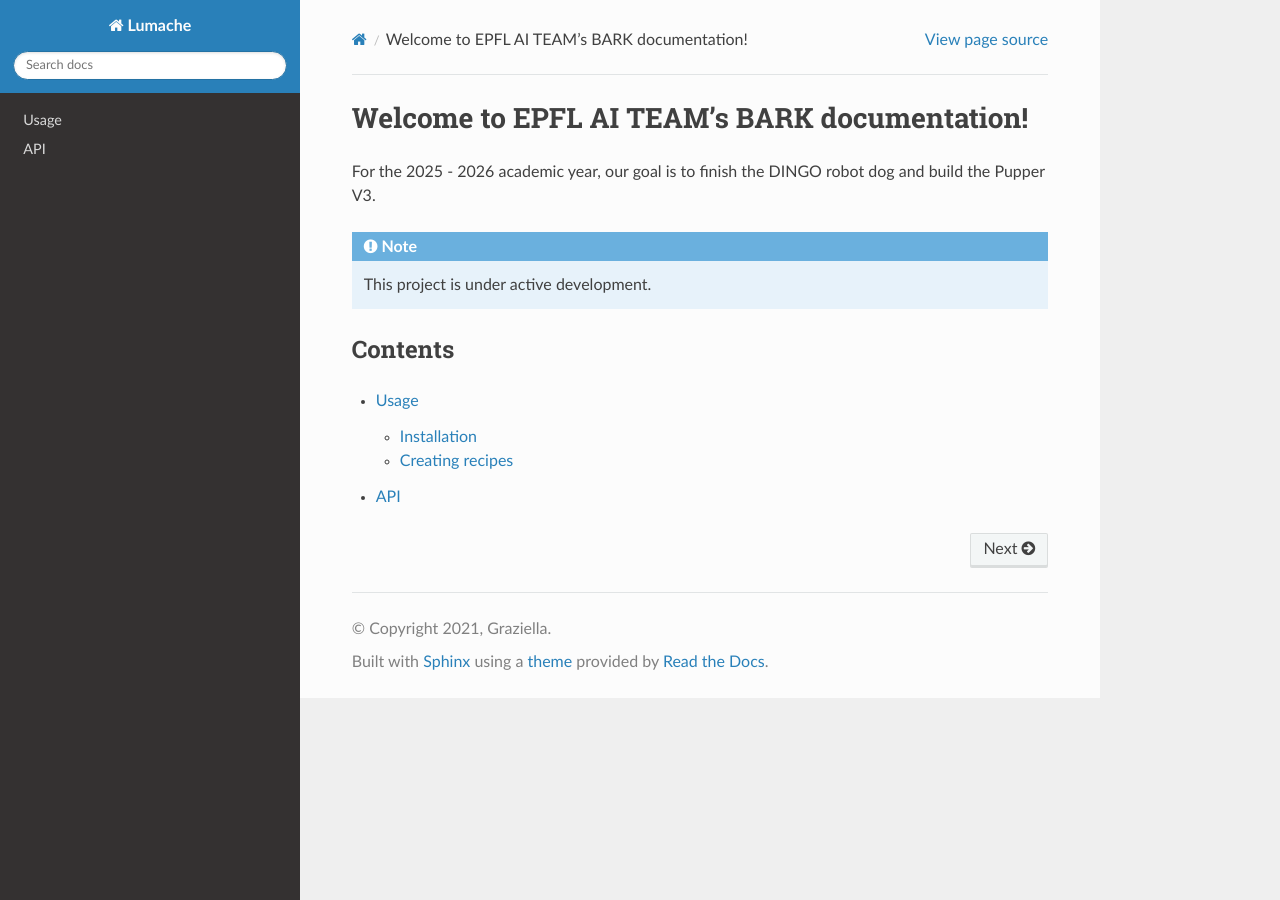
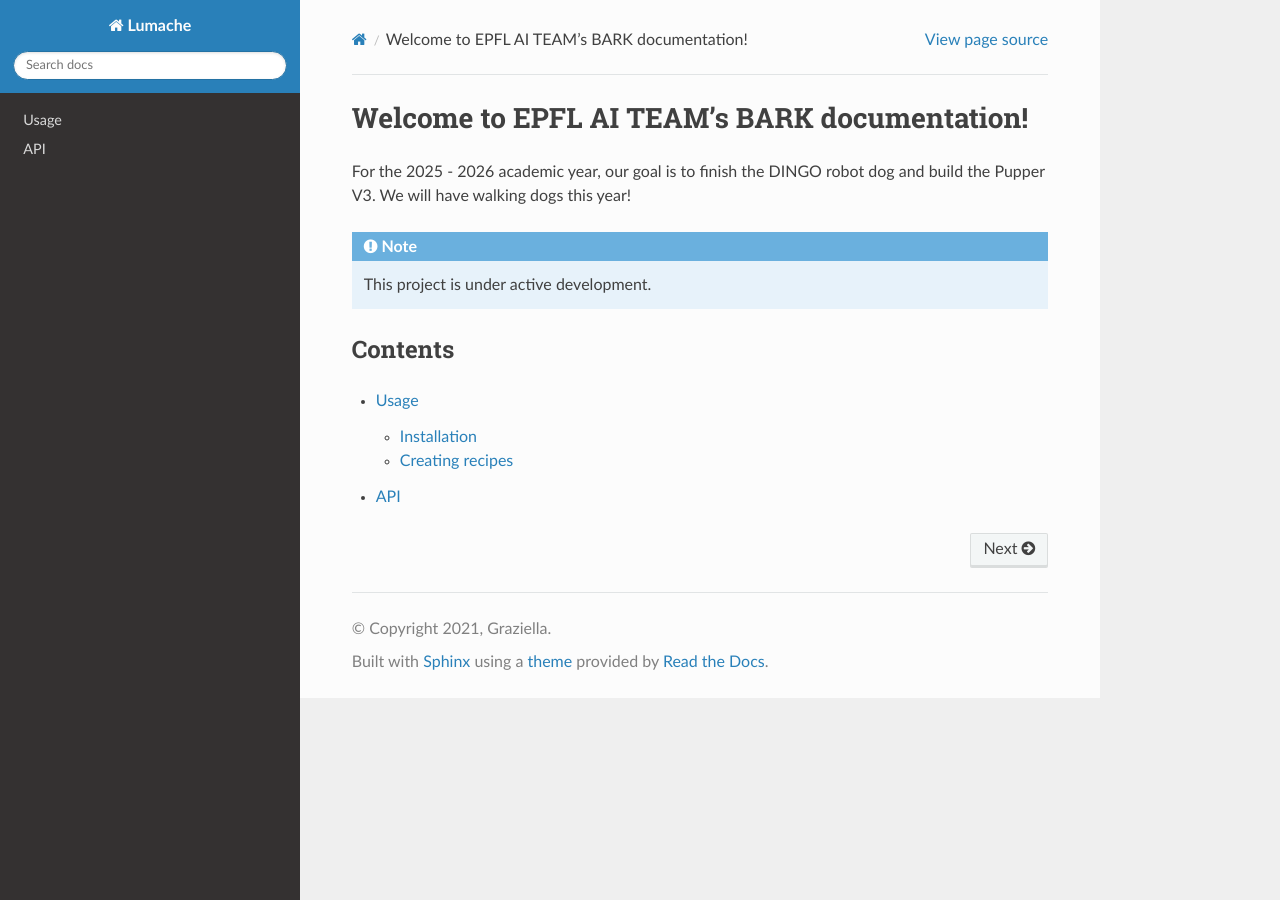
Before and after one commit to lolothecoder/BARK_Documentation, a Sphinx documentation site: the page built from docs/source/index.rst, in a window 1280 px wide. Built offline with Sphinx 7.4.7 and the Read the Docs theme 3.1.0, drawn with Linux system fonts in a browser that asks for light colours.

Commit message:
Update index.rst

```diff
--- a/docs/source/index.rst
+++ b/docs/source/index.rst
@@ -1,7 +1,7 @@
 Welcome to EPFL AI TEAM's BARK documentation!
 ===================================
 
-For the 2025 - 2026 academic year, our goal is to finish the DINGO robot dog and build the Pupper V3.
+For the 2025 - 2026 academic year, our goal is to finish the DINGO robot dog and build the Pupper V3. We will have walking dogs this year!
 
 .. note::
 
```
